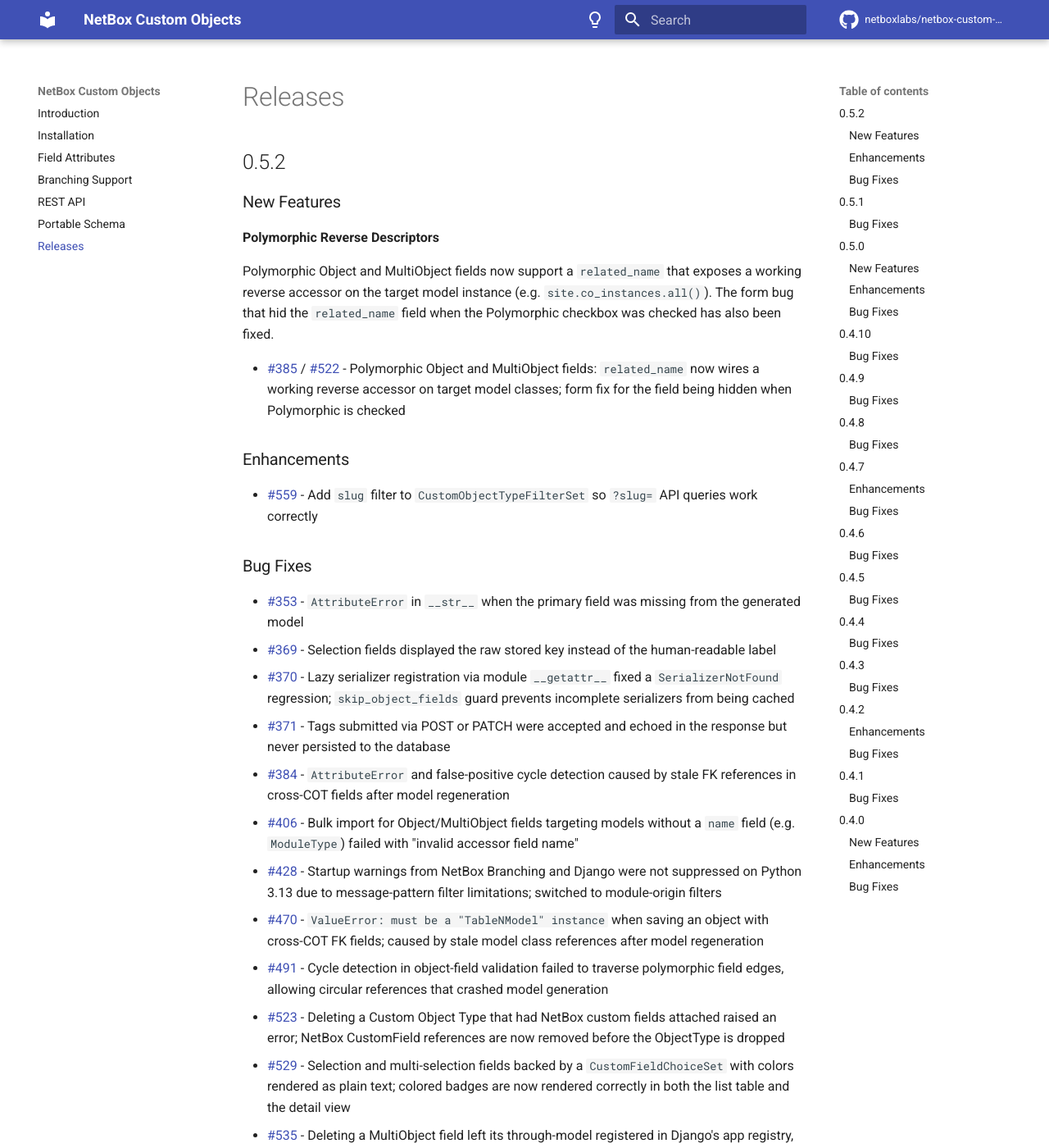
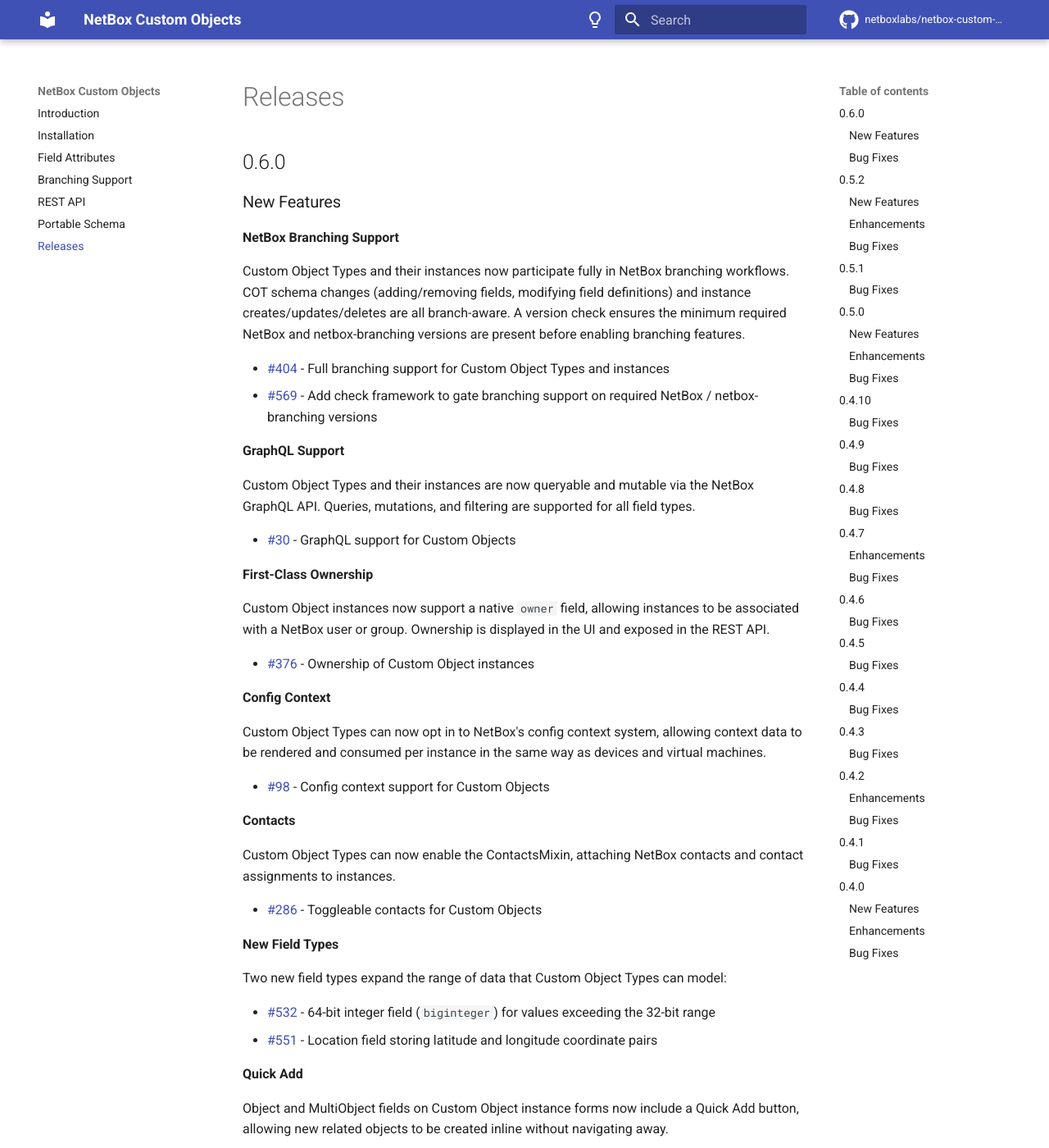
Before and after one commit to netboxlabs/netbox-custom-objects, an MkDocs documentation site: the page built from docs/releases.md, in a window 1280 px wide and 1400 px high. Shown: the whole window at 82% size. Built offline with MkDocs 1.6.1 and Material for MkDocs 9.7.7, drawn with Linux system fonts in a browser that asks for light colours; comment, search, counter and statistics services are not loaded; some of the changed text lies outside the part shown.

Commit message:
docs: add v0.6.0 release notes to releases.md
Co-Authored-By: Claude Sonnet 4.6 <noreply@anthropic.com>

```diff
--- a/docs/releases.md
+++ b/docs/releases.md
@@ -1,4 +1,63 @@
 # Releases
+
+## 0.6.0
+
+### New Features
+
+**NetBox Branching Support**
+
+Custom Object Types and their instances now participate fully in NetBox branching workflows. COT schema changes (adding/removing fields, modifying field definitions) and instance creates/updates/deletes are all branch-aware. A version check ensures the minimum required NetBox and netbox-branching versions are present before enabling branching features.
+
+- [#404](https://github.com/netboxlabs/netbox-custom-objects/issues/404) - Full branching support for Custom Object Types and instances
+- [#569](https://github.com/netboxlabs/netbox-custom-objects/issues/569) - Add check framework to gate branching support on required NetBox / netbox-branching versions
+
+**GraphQL Support**
+
+Custom Object Types and their instances are now queryable and mutable via the NetBox GraphQL API. Queries, mutations, and filtering are supported for all field types.
+
+- [#30](https://github.com/netboxlabs/netbox-custom-objects/issues/30) - GraphQL support for Custom Objects
+
+**First-Class Ownership**
+
+Custom Object instances now support a native `owner` field, allowing instances to be associated with a NetBox user or group. Ownership is displayed in the UI and exposed in the REST API.
+
+- [#376](https://github.com/netboxlabs/netbox-custom-objects/issues/376) - Ownership of Custom Object instances
+
+**Config Context**
+
+Custom Object Types can now opt in to NetBox's config context system, allowing context data to be rendered and consumed per instance in the same way as devices and virtual machines.
+
+- [#98](https://github.com/netboxlabs/netbox-custom-objects/issues/98) - Config context support for Custom Objects
+
+**Contacts**
+
+Custom Object Types can now enable the ContactsMixin, attaching NetBox contacts and contact assignments to instances.
+
+- [#286](https://github.com/netboxlabs/netbox-custom-objects/issues/286) - Toggleable contacts for Custom Objects
+
+**New Field Types**
+
+Two new field types expand the range of data that Custom Object Types can model:
+
+- [#532](https://github.com/netboxlabs/netbox-custom-objects/issues/532) - 64-bit integer field (`biginteger`) for values exceeding the 32-bit range
+- [#551](https://github.com/netboxlabs/netbox-custom-objects/issues/551) - Location field storing latitude and longitude coordinate pairs
+
+**Quick Add**
+
+Object and MultiObject fields on Custom Object instance forms now include a Quick Add button, allowing new related objects to be created inline without navigating away.
+
+- [#254](https://github.com/netboxlabs/netbox-custom-objects/issues/254) - Quick Add support for object/multiobject fields
+
+### Bug Fixes
+
+- [#572](https://github.com/netboxlabs/netbox-custom-objects/issues/572) - Crash on startup when netbox-branching is installed but not listed in `PLUGINS`
+- [#558](https://github.com/netboxlabs/netbox-custom-objects/issues/558) - `CustomObject.__str__` rendered `"<type> None"` after deletion when the type had no primary field
+- [#561](https://github.com/netboxlabs/netbox-custom-objects/issues/561) - Related Objects link used `?<field>_id=` but the filterset only registered `?<field>=`; both variants are now supported
+- [#567](https://github.com/netboxlabs/netbox-custom-objects/issues/567) - Custom object type field changed to `undefined` in the Add Field page
+- [#587](https://github.com/netboxlabs/netbox-custom-objects/issues/587) - Migration `0011_non_deferrable_fk_constraints` failed on multi-table-inheritance COTs due to incorrect FK target column
+- [#588](https://github.com/netboxlabs/netbox-custom-objects/issues/588) - `AttributeError: 'CustomFieldChoiceSet' object has no attribute 'get_choice_color'` on NetBox < 4.6
+
+---
 
 ## 0.5.2
 
```
